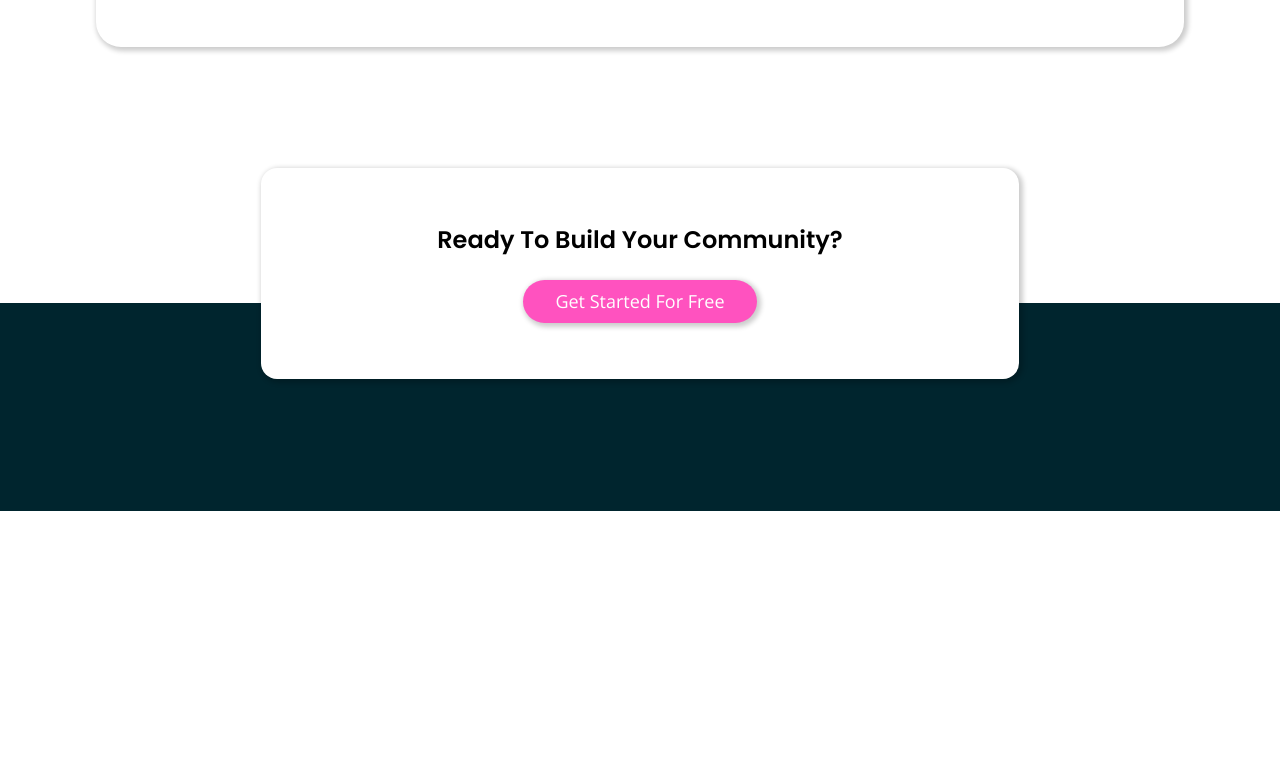
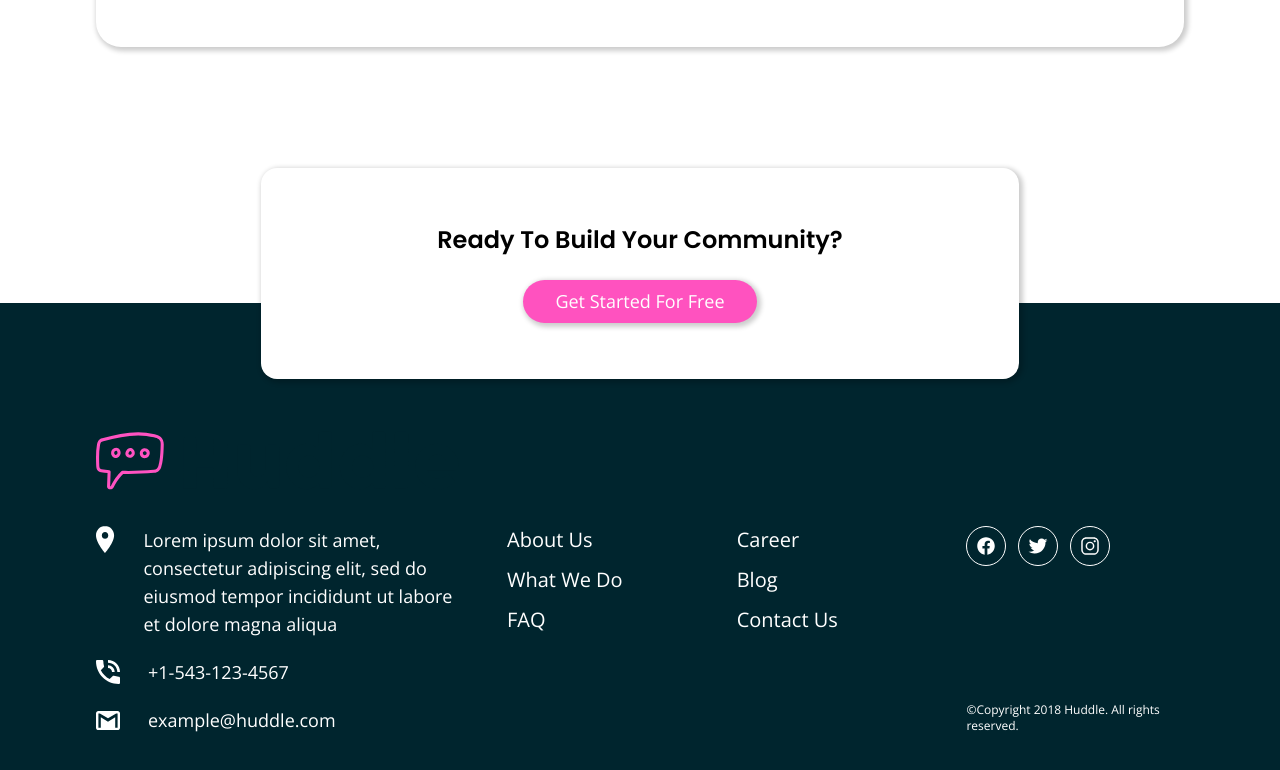
Before and after one commit to daianaadepaula/huddle-landing-page-with-alternating, a website: page index.html in a window 1280 px wide. Shown: the part 1827-2597 px from the top of the page. Before the commit the page ends 2338 px from the top, so only its background shows below. Drawn offline with nearby package versions, Linux system fonts and the light colour scheme.

Commit message:
feat: add footer

```diff
--- a/index.html
+++ b/index.html
@@ -112,9 +112,65 @@
 
 	</section>
 
-	<footer class="bg-neutral-dark w-screen h-52"></footer>
+	<footer
+		class="bg-neutral-dark w-screen text-white px-3 pt-32 pb-16 flex flex-col items-start md:px-10 lg:px-16  xl:px-24 2xl:px-40">
+
+		<img class="w-2/6" src="./src/images/logo.svg" alt="Logo da Huddle">
+
+		<div class="mt-9 flex flex-col lg:flex-row justify-start lg:justify-between">
+
+			<div class=" text-lg md:w-2/3 lg:w-1/3">
+
+				<p class="flex items-start">
+					<img class="mr-7 w-16" src="./src/images/icon-location.svg" alt="Localion">
+					Lorem ipsum dolor sit amet, consectetur adipiscing elit, sed do eiusmod tempor
+					incididunt ut labore et dolore magna aliqua
+				</p>
+				<p class="flex items-center mt-5">
+					<img class="mr-7 w-6" src="./src/images/icon-phone.svg" alt="Phone">
+					+1-543-123-4567
+				</p>
+				<p class="flex items-center mt-5">
+					<img class="mr-7 w-6" src="./src/images/icon-email.svg" alt="Email">
+					example@huddle.com
+				</p>
+
+			</div>
+
+			<div class="flex flex-col items-start w-full mt-20 gap-3 text-3xl lg:text-xl lg:mt-0 lg:w-1/6">
+				<a href="#"> About Us </a>
+				<a href="#"> What We Do </a>
+				<a href="#"> FAQ </a>
+			</div>
+
+			<div class="flex flex-col items-start w-full mt-3 gap-3 text-3xl lg:text-xl lg:mt-0 lg:w-1/6">
+				<a href="#"> Career </a>
+				<a href="#"> Blog </a>
+				<a href="#"> Contact Us </a>
+			</div>
+
+			<div class="flex flex-col items-center mt-20 gap-3 lg:mt-0 lg:justify-between lg:w-1/5 lg:items-start">
+
+				<div class="flex items-center justify-center gap-3 ">
+					<a href="#" class="circle-social-media">
+						<ion-icon class="text-xl" name="logo-facebook"></ion-icon> </a>
+					<a href="#" class="circle-social-media">
+						<ion-icon class="text-xl" name="logo-twitter"></ion-icon> </a>
+					<a href="#" class="circle-social-media">
+						<ion-icon class="text-xl" name="logo-instagram"></ion-icon> </a>
+				</div>
+				<p class="mt-5 text-xs">
+					&copy;Copyright 2018 Huddle. All rights reserved.
+				</p>
+
+			</div>
+
+		</div>
+
+	</footer>
 
 
+	<script src="https://unpkg.com/ionicons@latest/dist/ionicons.js"></script>
 
 </body>
 
--- a/src/css/input.css
+++ b/src/css/input.css
@@ -52,6 +52,16 @@
     bottom: -5%;
   }
 
+  .circle-social-media {
+    display: flex;
+    align-items: center;
+    justify-content: center;
+    width: 40px;
+    height: 40px;
+    border: 1px solid #fff;
+    border-radius: 50%;
+  }
+
   @media (max-width: 768px) {
     main {
       background: url("../images/bg-hero-mobile.svg") no-repeat center;
```
Also changed, not shown: src/css/main.css.
